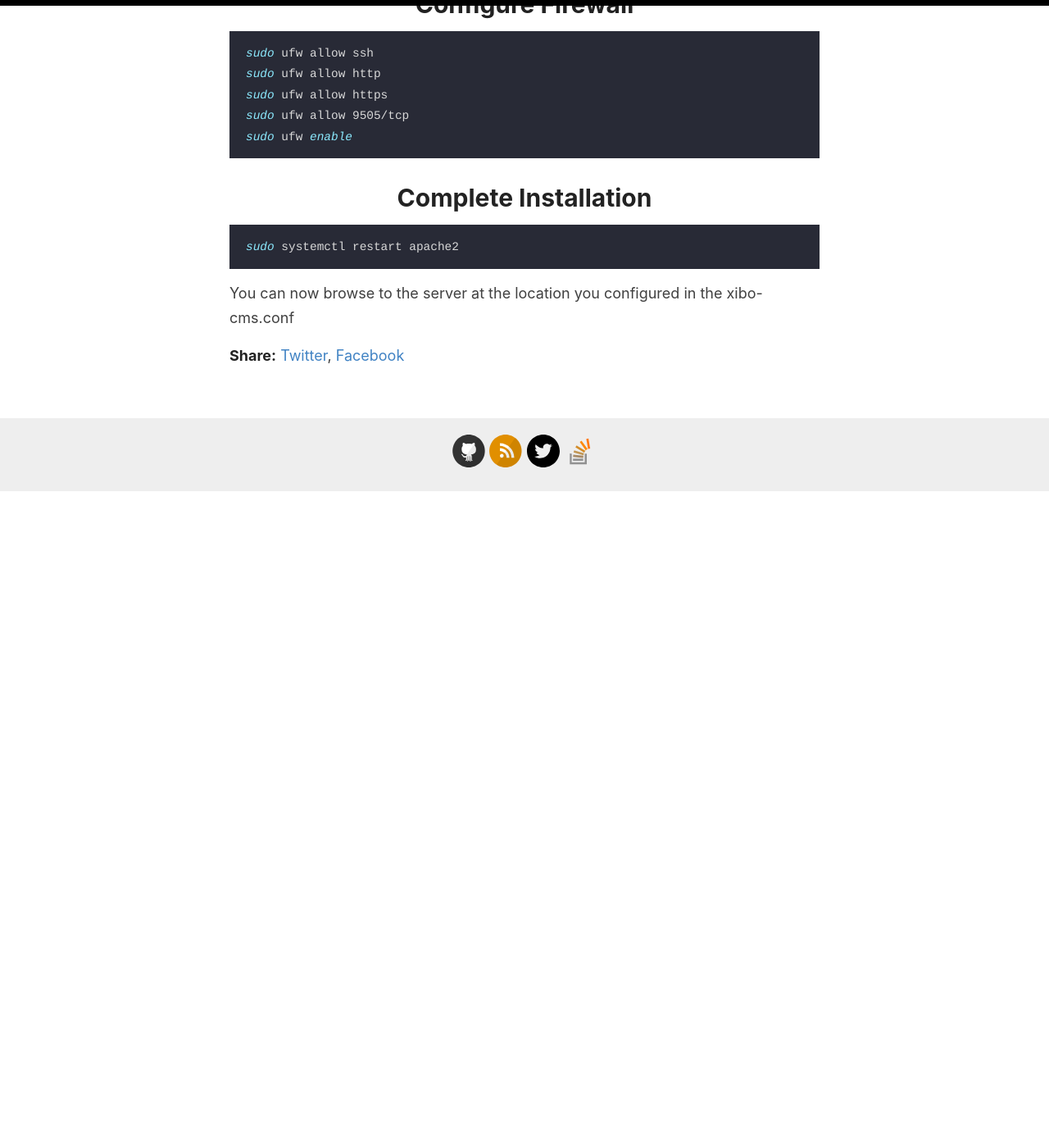
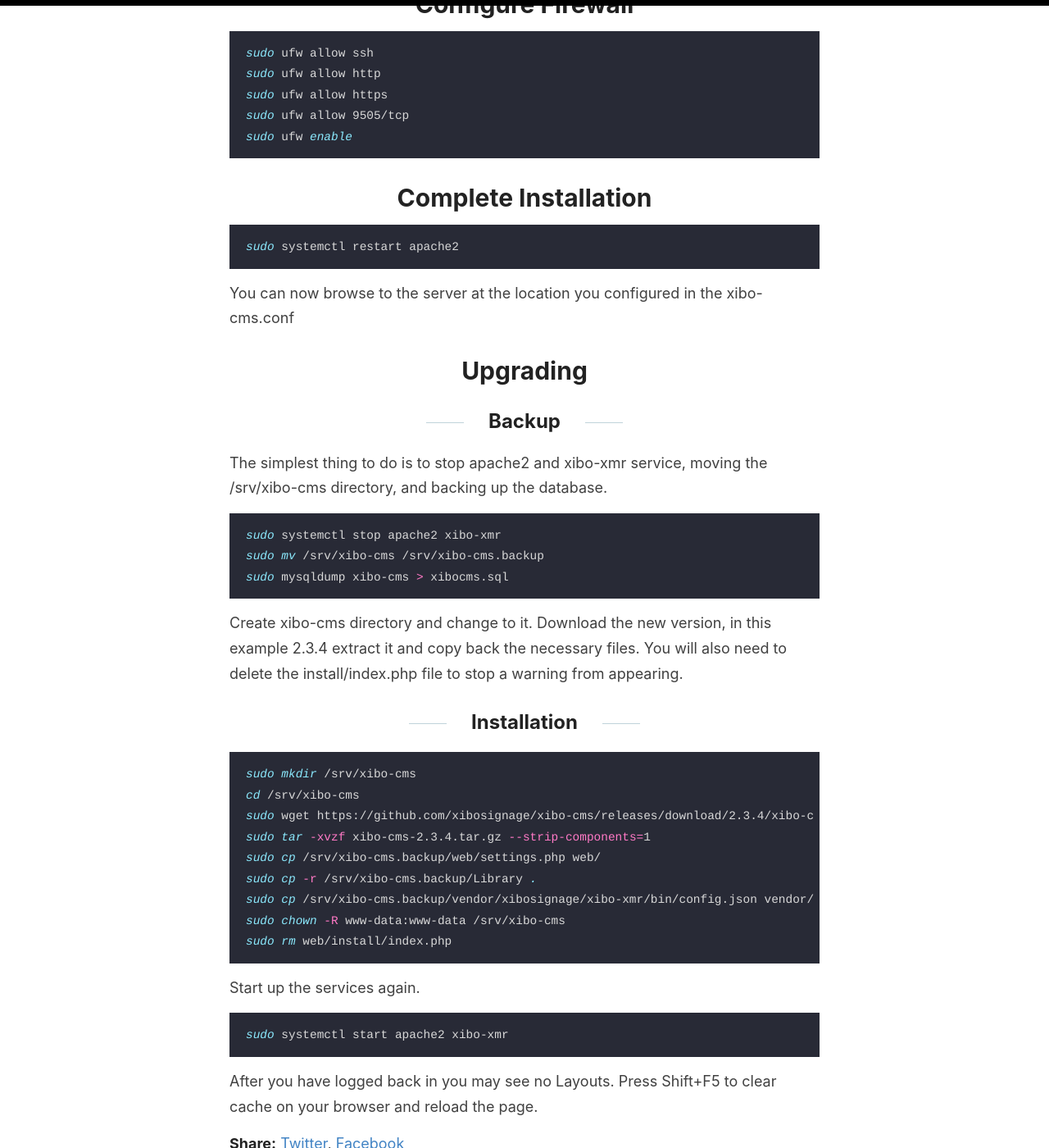
Before and after one commit to ciphermenial/ciphermenial.github.io, a Jekyll site: the page built from _posts/2020-06-05-install-xibo-on-ubuntu.md, in a window 1280 px wide and 1400 px high, scrolled down 5345 px. Shown: the whole window at 82% size. Built offline with Jekyll 4.4.1, drawn with Linux system fonts in a browser that asks for light colours; comment, search, counter and statistics services are not loaded; before the commit the page ends 5944 px from its top, so only the background shows below that.

Commit message:
Update 2020-06-05-install-xibo-on-ubuntu.md

````diff
--- a/_posts/2020-06-05-install-xibo-on-ubuntu.md
+++ b/_posts/2020-06-05-install-xibo-on-ubuntu.md
@@ -221,3 +221,39 @@ sudo systemctl restart apache2
 ```
 
 You can now browse to the server at the location you configured in the xibo-cms.conf
+
+# Upgrading
+
+## Backup
+
+The simplest thing to do is to stop apache2 and xibo-xmr service, moving the /srv/xibo-cms directory, and backing up the database.
+
+```bash
+sudo systemctl stop apache2 xibo-xmr
+sudo mv /srv/xibo-cms /srv/xibo-cms.backup
+sudo mysqldump xibo-cms > xibocms.sql
+```
+
+Create xibo-cms directory and change to it. Download the new version, in this example 2.3.4 extract it and copy back the necessary files. You will also need to delete the install/index.php file to stop a warning from appearing.
+
+## Installation
+
+```bash
+sudo mkdir /srv/xibo-cms
+cd /srv/xibo-cms
+sudo wget https://github.com/xibosignage/xibo-cms/releases/download/2.3.4/xibo-cms-2.3.4.tar.gz
+sudo tar -xvzf xibo-cms-2.3.4.tar.gz --strip-components=1
+sudo cp /srv/xibo-cms.backup/web/settings.php web/
+sudo cp -r /srv/xibo-cms.backup/Library .
+sudo cp /srv/xibo-cms.backup/vendor/xibosignage/xibo-xmr/bin/config.json vendor/xibosignage/xibo-xmr/bin/
+sudo chown -R www-data:www-data /srv/xibo-cms
+sudo rm web/install/index.php
+```
+
+Start up the services again.
+
+```bash
+sudo systemctl start apache2 xibo-xmr
+```
+
+After you have logged back in you may see no Layouts. Press Shift+F5 to clear cache on your browser and reload the page.
````
